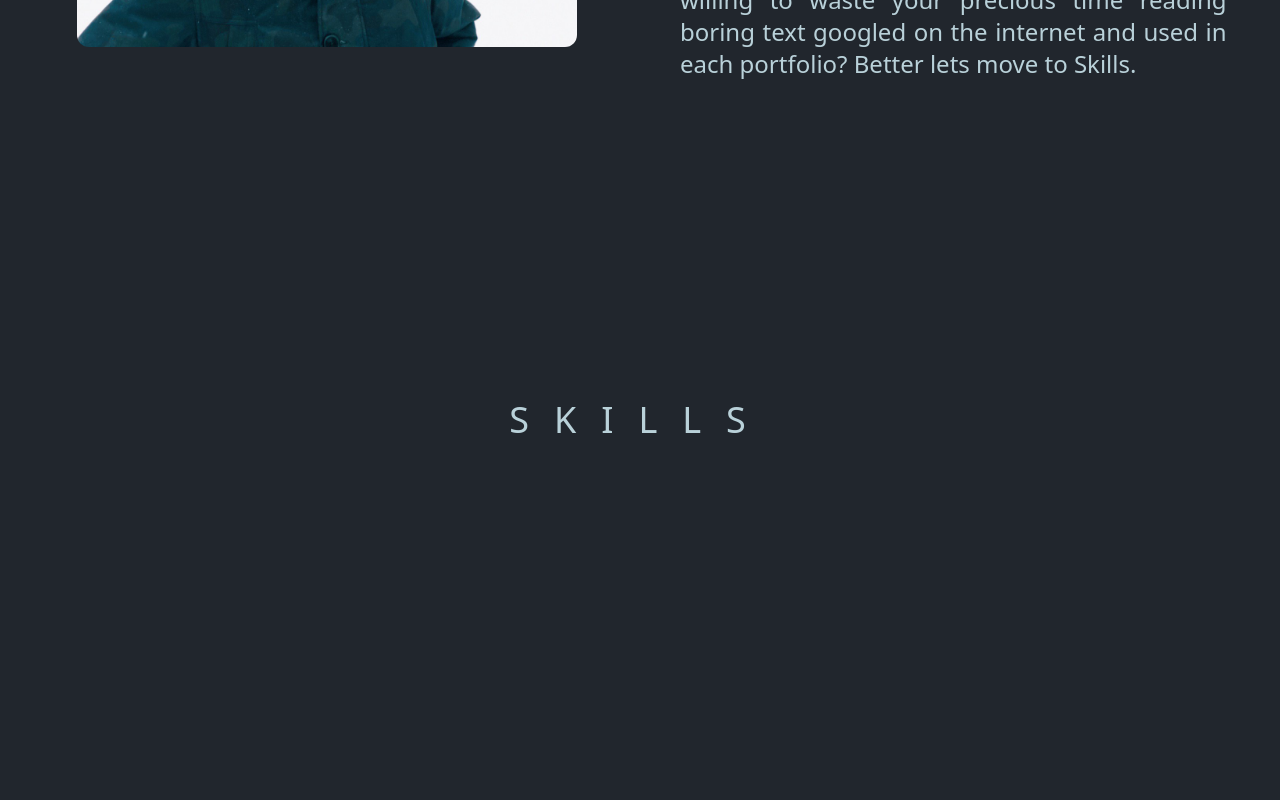
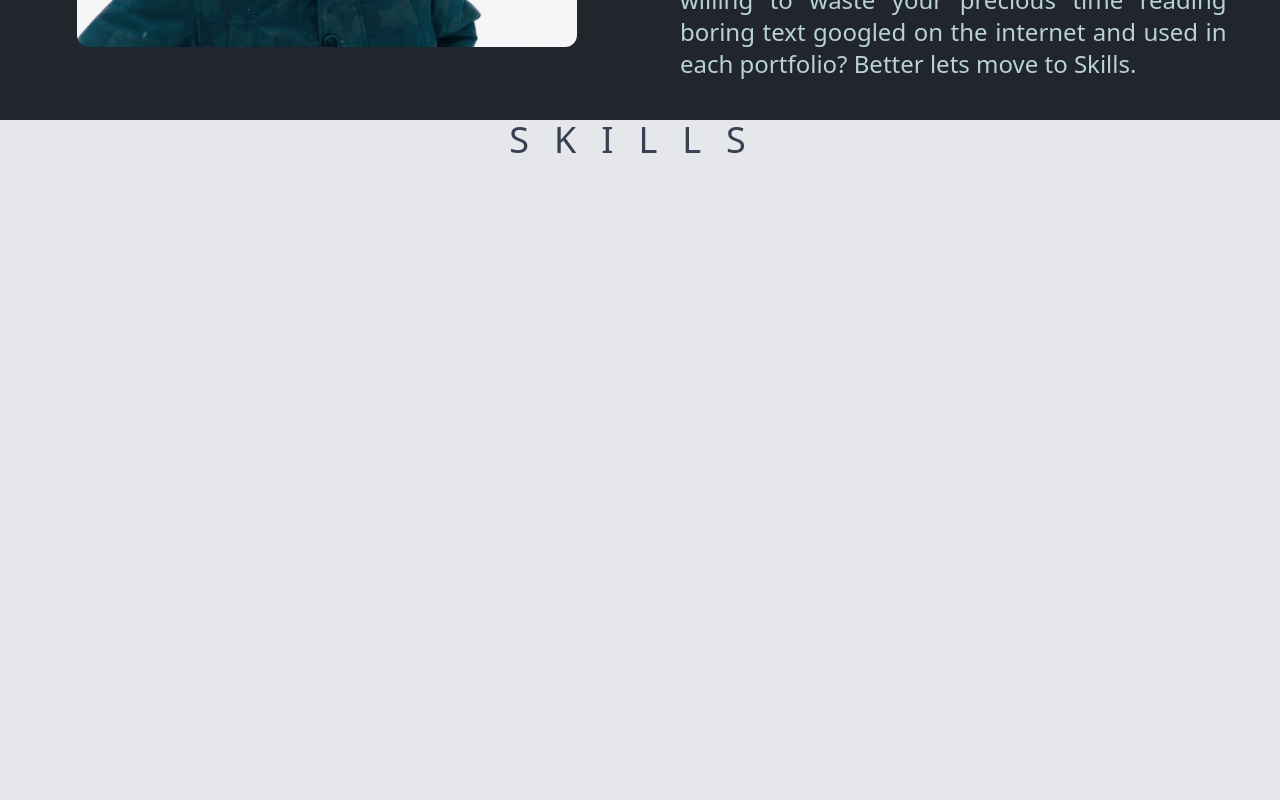
Before and after one commit to Zhuk314/portfolio_v3.0, a Next.js app: page / in a window 1280 px wide. Shown: the part 1200-2000 px from the top of the page. Built offline with nearby package versions, Linux system fonts and the light colour scheme.

Commit message:
Added experience section

```diff
--- a/components/About.tsx
+++ b/components/About.tsx
@@ -3,7 +3,7 @@ import Image from "next/image";
 
 export const About: React.FC = ({}) => {
   return (
-    <div className="flex flex-col h-screen mx-auto space-y-8 text-center">
+    <div className="flex flex-col mx-auto mb-10 space-y-8 text-center h-fit">
       <h3 className="title">About</h3>
 
       <div className="flex flex-col items-center m-auto space-y-5 lg:w-11/12 lg:space-y-0 lg:space-x-5 xl:space-x-20 lg:items-start lg:flex-row max-w-7xl">
--- /dev/null
+++ b/components/Experience.tsx
@@ -0,0 +1,9 @@
+import React from "react";
+
+export const Experience: React.FC = () => {
+  return (
+    <div className="flex justify-center h-screen">
+      <h3 className="title">Experience</h3>
+    </div>
+  );
+};
--- a/components/Skills.tsx
+++ b/components/Skills.tsx
@@ -2,8 +2,8 @@ import React from "react";
 
 export const Skills: React.FC = () => {
   return (
-    <div className="h-screen text-center">
-      <h3 className="title">Skills</h3>
+    <div className="h-screen text-center bg-gray-200">
+      <h3 className="text-gray-700 title">Skills</h3>
     </div>
   );
 };
--- a/components/index.ts
+++ b/components/index.ts
@@ -2,3 +2,4 @@ export * from "./Header";
 export * from "./Welcome";
 export * from "./About";
 export * from "./Skills";
+export * from "./Experience";
--- a/pages/index.tsx
+++ b/pages/index.tsx
@@ -1,6 +1,6 @@
 import Head from "next/head";
 import type { NextPage } from "next";
-import { Header, Welcome, About, Skills } from "../components";
+import { Header, Welcome, About, Skills, Experience } from "../components";
 
 const Home: NextPage = () => {
   return (
@@ -21,7 +21,9 @@ const Home: NextPage = () => {
         <Skills />
       </section>
 
-      {/* Experience */}
+      <section id="experience">
+        <Experience />
+      </section>
 
       {/* To be ... */}
     </div>
```
